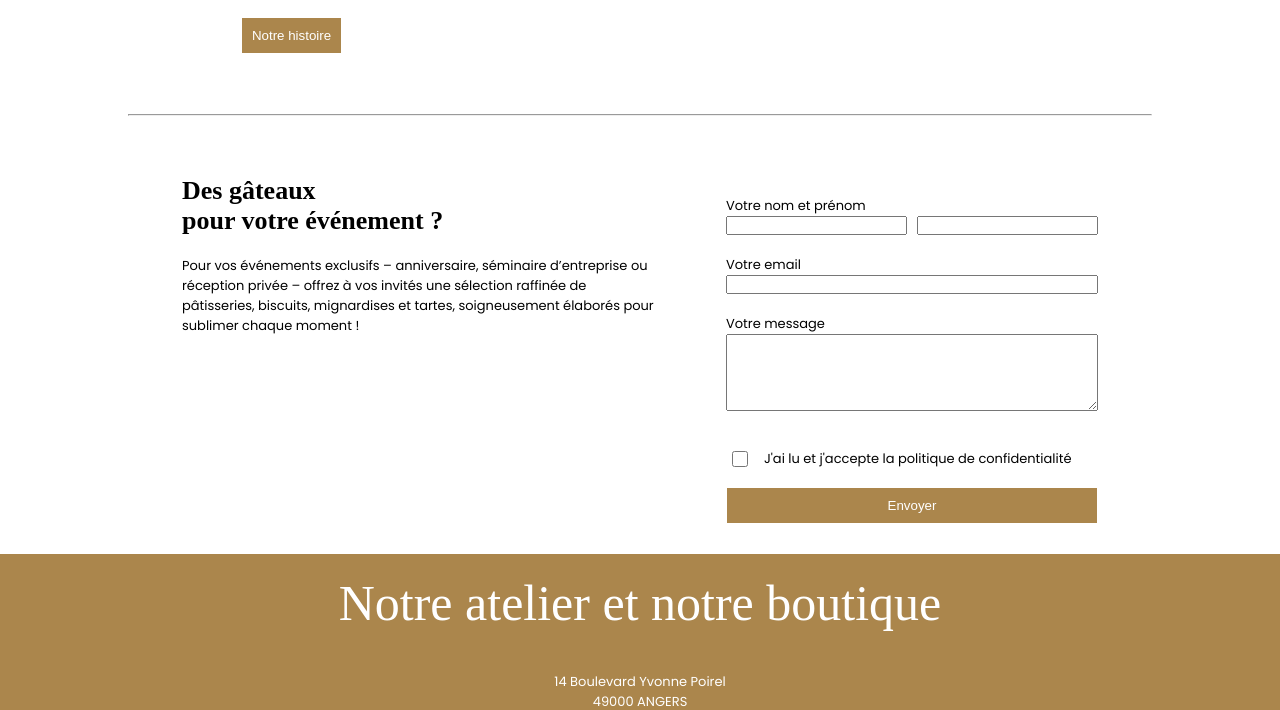
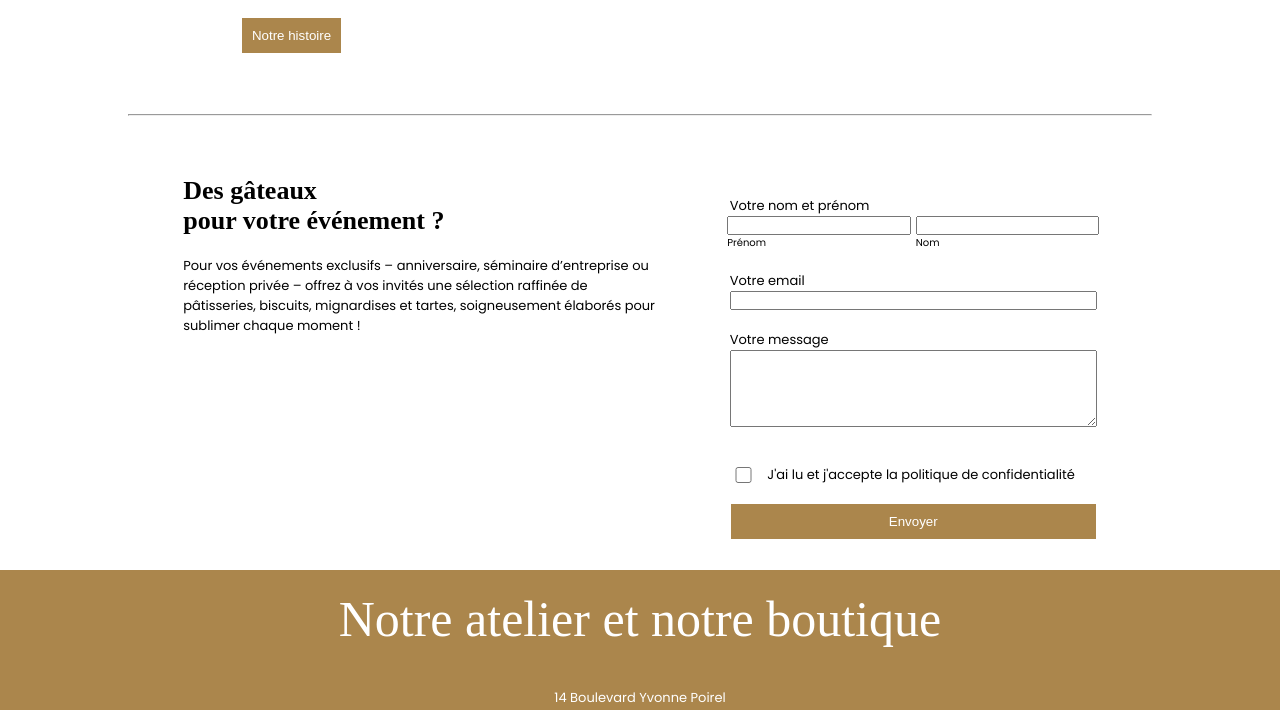
Before and after one commit to PierreLeboeuf/Patachou, a plain HTML site: page index.html in a window 1280 px wide. Shown: the part 1696-2406 px from the top of the page. Drawn offline with Linux system fonts and the light colour scheme; a web font is replaced by a local one.

Commit message:
Formulaire Prénom Nom

```diff
--- a/index.html
+++ b/index.html
@@ -117,7 +117,9 @@
                 <label for="name">Votre nom et prénom</label>
                 <div class="contact__form-group-nom">
                     <input type="text" placeholder="" id="name" name="name" />
+                    <p>Prénom</p>
                     <input type="text" placeholder="" id="firstname" name="firstname" />
+                    <p>Nom</p>
                 </div>
 
 
--- a/style.css
+++ b/style.css
@@ -232,14 +232,18 @@ textarea {
 }
 
 .contact__form-group-nom {
-    display: flex;
+    display: grid;
+    grid-template-columns: 50% 50%;
+    column-gap: 5px;
     justify-content: center;
-    gap: 10px;
 }
 
 .contact__form-group-nom input {
-    width: 50%;
-    align-self: center;
+    grid-row: 1;
+}
+
+.contact__form-group-nom p{
+    font-size: 10px;
 }
 
 .contact__form-group-check {
```
